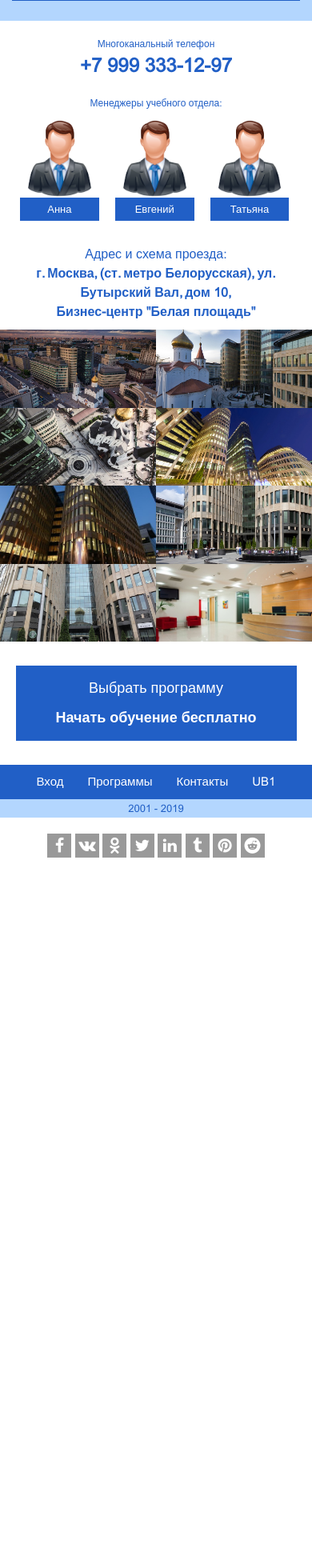
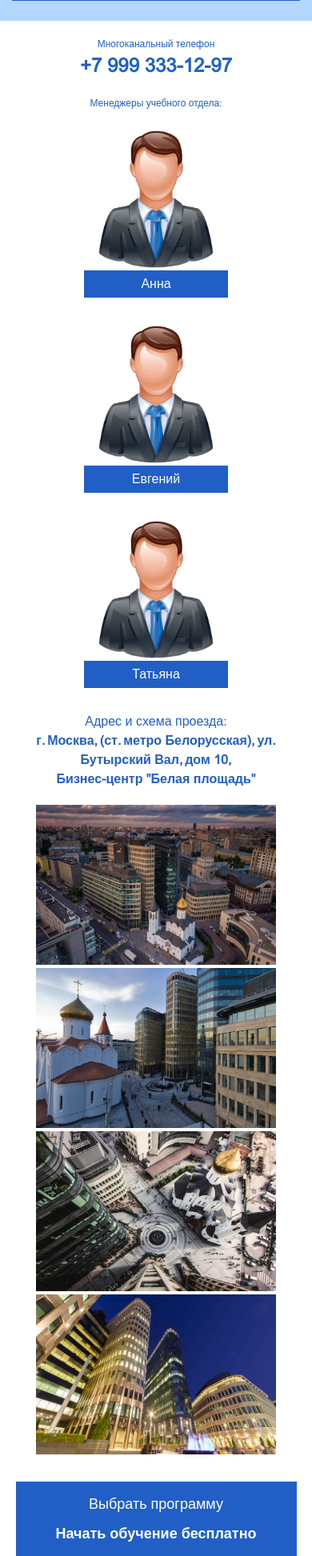
Before and after one commit to ICDL2016/UB1, a PHP site: page /ub1-2019/contacts.php in a window 390 px wide. Shown: the part 474-2419 px from the top of the page at 80% size. Before the commit the page ends 1546 px from the top, so only its background shows below. Run offline with PHP 8.4, Linux system fonts and the light colour scheme.

Commit message:
Add files via upload

```diff
--- a/ub1-2019/_footer.php
+++ b/ub1-2019/_footer.php
@@ -1,6 +1,6 @@
 <script src="js/jquery-3.3.1.min.js"></script>
 <script type="text/javascript" src="fancybox/jquery.fancybox.pack.js?v=2.1.5"></script>
 <script type="text/javascript" src="fancybox/helpers/jquery.fancybox-buttons.js?v=1.0.5"></script>
-<script src="js/main.js?v=13"></script>
+<script src="js/main.js?v=143"></script>
 </body>
 </html>
--- a/ub1-2019/_header.php
+++ b/ub1-2019/_header.php
@@ -20,7 +20,7 @@
     <link rel="stylesheet" href="css/font-awesome.min.css">
     <link rel="stylesheet" type="text/css" href="fancybox/jquery.fancybox.css?v=2.1.5" media="screen" />
     <link rel="stylesheet" type="text/css" href="fancybox/helpers/jquery.fancybox-buttons.css?v=1.0.5" />
-    <link rel="stylesheet" href="sass/style.css?v=7">
+    <link rel="stylesheet" href="sass/style.css?v=14">
 </head>
 <body>
 
--- a/ub1-2019/_video.php
+++ b/ub1-2019/_video.php
@@ -1,4 +1,6 @@
 <section class="video">
-    <div class="video-block" onclick="play1(event)"></div>
+    <div class="video-wrapper">
+        <div class="video-block" onclick="play1(event)"></div>
+    </div>
     <div id="divPlayer1"></div>
 </section>
--- a/ub1-2019/contacts.php
+++ b/ub1-2019/contacts.php
@@ -72,14 +72,10 @@
 </section>
 
 <div class="contacts-gallery">
-    <a href="img/contacts/1.jpg" class="fancybox-buttons" data-fancybox-group="button" style="background-image: url(img/contacts/1.jpg)"></a>
-    <a href="img/contacts/2.jpg" class="fancybox-buttons" data-fancybox-group="button" style="background-image: url(img/contacts/2.jpg)"></a>
-    <a href="img/contacts/3.jpg" class="fancybox-buttons" data-fancybox-group="button" style="background-image: url(img/contacts/3.jpg)"></a>
-    <a href="img/contacts/4.jpg" class="fancybox-buttons" data-fancybox-group="button" style="background-image: url(img/contacts/4.jpg)"></a>
-    <a href="img/contacts/5.jpg" class="fancybox-buttons" data-fancybox-group="button" style="background-image: url(img/contacts/5.jpg)"></a>
-    <a href="img/contacts/6.jpg" class="fancybox-buttons" data-fancybox-group="button" style="background-image: url(img/contacts/6.jpg)"></a>
-    <a href="img/contacts/7.jpg" class="fancybox-buttons" data-fancybox-group="button" style="background-image: url(img/contacts/7.jpg)"></a>
-    <a href="img/contacts/8.jpg" class="fancybox-buttons" data-fancybox-group="button" style="background-image: url(img/contacts/8.jpg)"></a>
+    <a href="img/contacts/1.jpg" class="fancybox-buttons" data-fancybox-group="button"><img src="img/contacts/1.jpg" alt="photo"></a>
+    <a href="img/contacts/2.jpg" class="fancybox-buttons" data-fancybox-group="button"><img src="img/contacts/2.jpg" alt="photo"></a>
+    <a href="img/contacts/3.jpg" class="fancybox-buttons" data-fancybox-group="button"><img src="img/contacts/3.jpg" alt="photo"></a>
+    <a href="img/contacts/4.jpg" class="fancybox-buttons" data-fancybox-group="button"><img src="img/contacts/4.jpg" alt="photo"></a>
 </div>
 
 <div style="margin-bottom: 30px"></div>
--- a/ub1-2019/js/main.js
+++ b/ub1-2019/js/main.js
@@ -31,7 +31,7 @@
 }
 
 function play1(event) {
-    event.target.style.display = 'none';
+    event.target.parentElement.style.display = 'none';
     $('#divPlayer1').show();
     $('iframe').css('display', 'block');
     player1.playVideo();
--- a/ub1-2019/sass/_contacts.sass
+++ b/ub1-2019/sass/_contacts.sass
@@ -23,16 +23,16 @@
             font-size: 12px
 
     &-managers
-        display: flex
+        text-align: center
         margin: 0 auto 20px
-        width: 900px
         &__title
             font-size: 12px
             color: $blue
 
     &-manager
+        display: inline-block
         padding: 10px
-        width: 300px
+        width: 200px
         &__img
             img
                 width: 100%
@@ -49,11 +49,10 @@
             color: $blue
 
     &-gallery
-        display: flex
-        flex-wrap: wrap
-        a
-            width: 25%
-            padding-bottom: 15%
-            background-position: center center
-            background-repeat: no-repeat
-            background-size: cover
+        text-align: center
+        margin: 20px auto
+        img
+            margin-bottom: 4px
+            width: 300px
+            height: 200px
+            display: inline-block
--- a/ub1-2019/sass/_media.sass
+++ b/ub1-2019/sass/_media.sass
@@ -1,14 +1,8 @@
 @media screen and (max-width: 991px)
     .video
-        &-block
+        &-wrapper
             height: 300px
             width: 100%
-
-    .contacts
-        &-managers
-            width: 600px
-        &-manager
-            width: 200px
 
     .profession
         &-start
@@ -49,12 +43,9 @@
         &-descr
             width: 100%
     .contacts
-        &-managers
-            width: 100%
         &-manager
-            width: 33%
-            &__name
-                font-size: 13px
+            margin: 10px auto
+            display: block
 
     .course
         &-program
@@ -68,10 +59,6 @@
                 font-size: 12px
             &__descr
                 padding: 10px
-
-    .contacts-gallery a
-        width: 50%
-        padding-bottom: 25%
 
 
 @media screen and (max-width: 639px)
@@ -110,12 +97,10 @@
         .container
             padding: 0
         &-block
-            &::after
-                border: 30px solid transparent
-                border-left: 50px solid $blue
+            border: 30px solid transparent
+            border-left: 50px solid $blue
             &:hover
-                &::after
-                    border-left: 50px solid $light
+                border-left: 50px solid $light
 
     .header
         &-logo
@@ -185,7 +170,7 @@
             width: 30px
 
     .video
-        &-block
+        &-wrapper
             height: 200px
 
     .programms
--- a/ub1-2019/sass/style.css
+++ b/ub1-2019/sass/style.css
@@ -88,7 +88,7 @@
 .video {
   padding: 15px 0 0 0;
   background: #B3D6FE; }
-  .video-block {
+  .video-wrapper {
     margin: auto;
     width: 100%;
     background: url(../img/video-bg.jpg) center no-repeat;
@@ -96,20 +96,18 @@
     background-size: cover;
     background-position-y: 0;
     height: 300px;
-    position: relative;
-    pointer-events: none; }
-    .video-block::after {
+    position: relative; }
+  .video-block {
     content: "";
     position: absolute;
     top: 50%;
-      left: 48%;
+    left: 47%;
     transform: translateY(-50%);
     border: 50px solid transparent;
     border-left: 80px solid #215fc6;
-      pointer-events: all;
     cursor: pointer;
     transition: border 0.3s; }
-    .video-block:hover::after {
+    .video-block:hover {
       border-left: 80px solid #1a4a9a; }
 
 #divPlayer1 {
@@ -501,15 +499,15 @@
     color: #215fc6;
     font-size: 12px; }
 .contacts-managers {
-  display: flex;
-  margin: 0 auto 20px;
-  width: 900px; }
+  text-align: center;
+  margin: 0 auto 20px; }
   .contacts-managers__title {
     font-size: 12px;
     color: #215fc6; }
 .contacts-manager {
+  display: inline-block;
   padding: 10px;
-  width: 300px; }
+  width: 200px; }
   .contacts-manager__img img {
     width: 100%; }
   .contacts-manager__name {
@@ -523,14 +521,13 @@
   .contacts-address__title {
     color: #215fc6; }
 .contacts-gallery {
-  display: flex;
-  flex-wrap: wrap; }
-  .contacts-gallery a {
-    width: 25%;
-    padding-bottom: 15%;
-    background-position: center center;
-    background-repeat: no-repeat;
-    background-size: cover; }
+  text-align: center;
+  margin: 20px auto; }
+  .contacts-gallery img {
+    margin-bottom: 4px;
+    width: 300px;
+    height: 200px;
+    display: inline-block; }
 
 .error404 {
   padding-top: 20px;
@@ -747,14 +744,9 @@
     .personal-form__block-title input, .personal-form__block-title textarea, .personal-form__block-message input, .personal-form__block-message textarea, .personal-form__block-file input, .personal-form__block-file textarea {
       width: 100%; } }
 @media screen and (max-width: 991px) {
-  .video-block {
+  .video-wrapper {
     height: 300px;
     width: 100%; }
-
-  .contacts-managers {
-    width: 600px; }
-  .contacts-manager {
-    width: 200px; }
 
   .profession-start {
     height: 350px; }
@@ -785,12 +777,9 @@
   .form-descr {
     width: 100%; }
 
-  .contacts-managers {
-    width: 100%; }
   .contacts-manager {
-    width: 33%; }
-    .contacts-manager__name {
-      font-size: 13px; }
+    margin: 10px auto;
+    display: block; }
 
   .course-program__block {
     width: 190px; }
@@ -800,11 +789,7 @@
     .programms-block__title {
       font-size: 12px; }
     .programms-block__descr {
-      padding: 10px; }
-
-  .contacts-gallery a {
-    width: 50%;
-    padding-bottom: 25%; } }
+      padding: 10px; } }
 @media screen and (max-width: 639px) {
   .programms-block {
     width: 90%; }
@@ -831,10 +816,10 @@
 
   .video .container {
     padding: 0; }
-  .video-block::after {
+  .video-block {
     border: 30px solid transparent;
     border-left: 50px solid #215fc6; }
-  .video-block:hover::after {
+    .video-block:hover {
       border-left: 50px solid #B3D6FE; }
 
   .header-logo img {
@@ -896,7 +881,7 @@
     padding: 5px 3px;
     width: 30px; }
 
-  .video-block {
+  .video-wrapper {
     height: 200px; }
 
   .programms-block {
```
Also changed, not shown: ub1-2019/sass/_video.sass (+12 -15 lines). Lines whose indentation alone changed are shown as unchanged.
